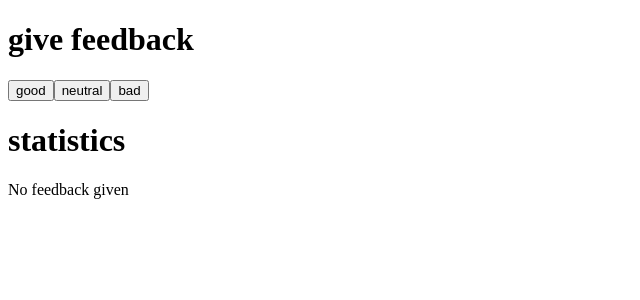
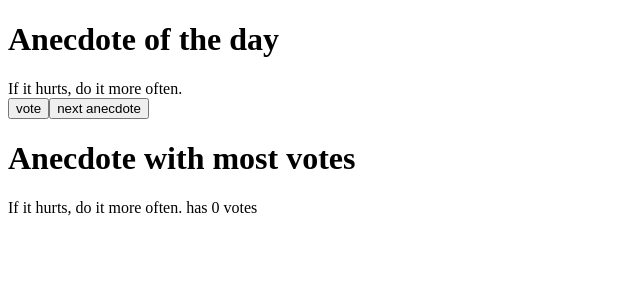
Before and after one commit to AH134/practice, a React (Vite) app in the folder react-practice/fso-course/: page / in a window 1280 px wide. Shown: the top 300 px of the page, without its empty margins (0-640 px from the left). Built offline with nearby package versions, Linux system fonts and the light colour scheme.

Commit message:
exercises 1.12 - 1.14

```diff
--- a/react-practice/fso-course/src/App.jsx
+++ b/react-practice/fso-course/src/App.jsx
@@ -4,80 +4,56 @@
   return <button onClick={handleClick}>{text}</button>;
 };
 
-const StatsLine = ({ text, value }) => {
+const MostVotedAnecdote = ({ anecdote, votes }) => {
+  const mostVotes = Math.max(...votes);
+  const index = votes.indexOf(mostVotes);
+
   return (
-    <tr>
-      <td>{text}</td>
-      <td>{value}</td>
-    </tr>
+    <p>
+      {anecdote[index]} has {mostVotes} votes
+    </p>
   );
 };
+const App = () => {
+  const points = new Array(8).fill(0);
 
-const Statistics = (props) => {
-  const { good, neutral, bad, givenFeedback } = props;
-  const total = good + neutral + bad;
-  const average = good + bad / total;
-  const positive = good / bad;
+  const anecdotes = [
+    "If it hurts, do it more often.",
+    "Adding manpower to a late software project makes it later!",
+    "The first 90 percent of the code accounts for the first 10 percent of the development time...The remaining 10 percent of the code accounts for the other 90 percent of the development time.",
+    "Any fool can write code that a computer can understand. Good programmers write code that humans can understand.",
+    "Premature optimization is the root of all evil.",
+    "Debugging is twice as hard as writing the code in the first place. Therefore, if you write the code as cleverly as possible, you are, by definition, not smart enough to debug it.",
+    "Programming without an extremely heavy use of console.log is same as if a doctor would refuse to use x-rays or blood tests when diagnosing patients.",
+    "The only way to go fast, is to go well.",
+  ];
+  const [selected, setSelected] = useState(0);
+  const [votes, setVotes] = useState(points);
+
+  const handleNextAnecdote = () => {
+    const randomNumber = Math.round(Math.random() * anecdotes.length);
+    setSelected(randomNumber);
+  };
+
+  const handleVote = () => {
+    const copyPoints = [...votes];
+    copyPoints[selected] += 1;
+    setVotes(copyPoints);
+  };
 
   return (
     <div>
-      {givenFeedback ? (
-        <table>
-          <tbody>
-            <StatsLine text="good" value={good} />
-            <StatsLine text="neutral" value={neutral} />
-            <StatsLine text="bad" value={bad} />
-            <StatsLine text="total" value={total} />
-            <StatsLine text="average" value={average} />
-            <StatsLine text="positive" value={positive} />
-          </tbody>
-        </table>
-      ) : (
-        <p>No feedback given</p>
-      )}
+      <h1>Anecdote of the day</h1>
+      {anecdotes[selected]}
+      <br />
+
+      <Button handleClick={handleVote} text="vote" />
+      <Button handleClick={handleNextAnecdote} text="next anecdote" />
+
+      <h1>Anecdote with most votes</h1>
+      <MostVotedAnecdote anecdote={anecdotes} votes={votes} />
     </div>
   );
 };
 
-const App = () => {
-  const [good, setGood] = useState(0);
-  const [neutral, setNeutral] = useState(0);
-  const [bad, setBad] = useState(0);
-  const [givenFeedback, setGivenFeedback] = useState(false);
-
-  return (
-    <div>
-      <h1>give feedback</h1>
-      <Button
-        handleClick={() => {
-          setGood(good + 1);
-          setGivenFeedback(true);
-        }}
-        text="good"
-      />
-      <Button
-        handleClick={() => {
-          setNeutral(neutral + 1);
-          setGivenFeedback(true);
-        }}
-        text="neutral"
-      />
-      <Button
-        handleClick={() => {
-          setBad(bad + 1);
-          setGivenFeedback(true);
-        }}
-        text="bad"
-      />
-
-      <h1>statistics</h1>
-      <Statistics
-        good={good}
-        neutral={neutral}
-        bad={bad}
-        givenFeedback={givenFeedback}
-      />
-    </div>
-  );
-};
 export default App;
```
